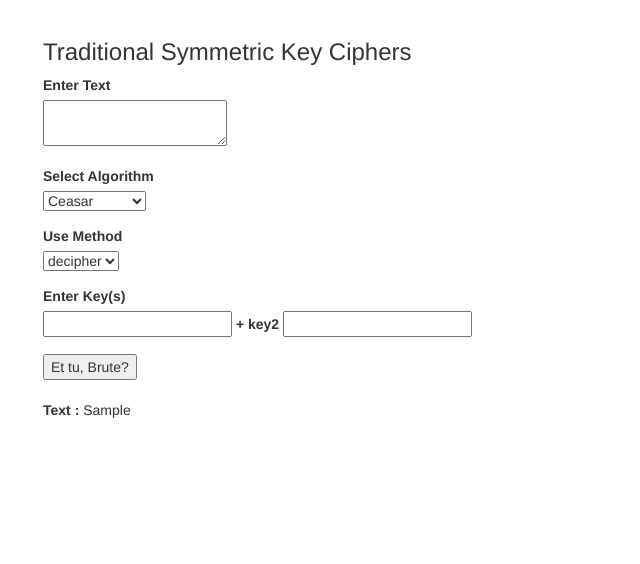
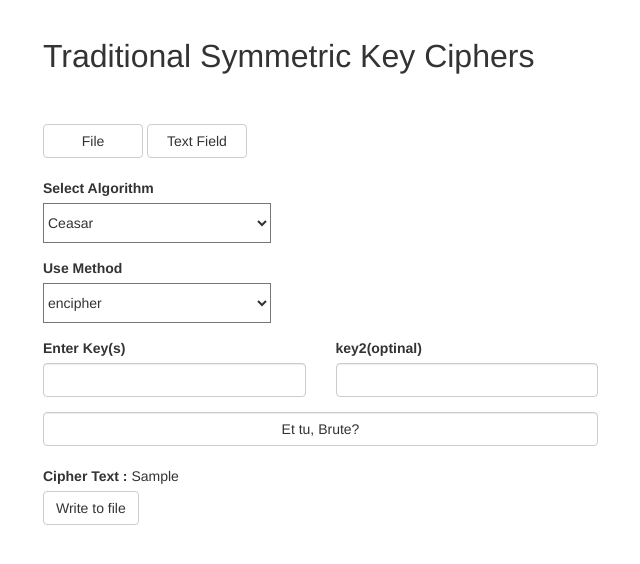
Before and after one commit to plag-ci/cipherpy, a Flask app: template templates/form-cipher.html in a window 1280 px wide. Shown: the part 51-615 px from the top of the page, without its empty margins (27-667 px from the left). Run offline with Flask 2, Linux system fonts and the light colour scheme; the template is opened without the code that fills it: values that come from a table or form of the project are taken from there, most other values are stand-ins (such as "Sample title", 1, 10 or a date in 2020); some libraries are stand-ins or nearby versions.

Commit message:
Something editing and patches

```diff
--- a/forms.py
+++ b/forms.py
@@ -7,7 +7,7 @@ class CipherForm(Form):
 	key1 = TextField('form-control', validators=[DataRequired()])
 	key2 = TextField('form-control')
 	algorithm = SelectField('form-control', choices=[(0,'Ceasar'),(1,'Affine'),(6,'Additive'),(7,'Multiplicative'),(5,'Substitution'),(2,'Playfair'),(3,'Vigenere'),(4,'Autokey')])
-	switch = SelectField('form-control', choices=[(0,'decipher'),(1,'encipher')])
+	switch = SelectField('form-control', choices=[(1,'encipher'),(0,'decipher')])
 
 		#0 : ceasar, # key
 		#1 : affine, # key1 key2
--- a/main.py
+++ b/main.py
@@ -1,14 +1,50 @@
-from flask import Flask, render_template, request, redirect, url_for
+import os
+from werkzeug import secure_filename
+
+from flask import Flask, render_template, request, redirect, url_for,make_response
 from forms import *
 from utils.monos import *
 from utils.poly import *
 
 app = Flask(__name__)
+
+UPLOAD_FOLDER = '/path/to/the/uploads'
+ALLOWED_EXTENSIONS = set(['txt'])
+app.config['MAX_CONTENT_LENGTH'] = 1 * 1024 * 1024
 app.config.from_object('config')
+app.config['UPLOAD_FOLDER'] = UPLOAD_FOLDER
+
+def allowed_file(filename):
+	return '.' in filename and filename.rsplit('.', 1)[1] in ALLOWED_EXTENSIONS
+
+@app.route('/read', methods = ['GET', 'POST'])
+def upload_file():
+	if request.method == 'POST':
+		file = request.files['file']
+		for line in file.readlines():
+			print line
+		# if file and allowed_file(file.filename):
+		# 	filename = secure_filename(file.filename)
+		# 	file.save(os.path.join(app.config['UPLOAD_FOLDER'], filename))
+		# 	return redirect(url_for('uploaded_file', filename=filename))
+	return '''
+	<!doctype html>
+	<title>Upload new File</title>
+	<h1>Upload new File</h1>
+	<form action="" method=post enctype=multipart/form-data>
+	<p><input type=file name=file>
+	<input type=submit value=Upload>
+	</form>
+	'''
+
+@app.route('/download-file', methods = [ 'GET', 'POST' ])
+def download_file():
+	response = make_response(request.form['the_file'].strip())
+	response.headers["Content-Disposition"] = "attachment; filename=cipher.txt"
+	return response
 
 @app.route('/', methods = ['GET', 'POST'])
 def home():
-
 	options = {
 		0 : ceasar, # key
 		1 : affine, # key1 key2
@@ -23,7 +59,13 @@ def home():
 	form = CipherForm(csrf_enabled=True)
 	#Form Submit
 	if form.is_submitted():
-		text = form.text.data
+		text = ''
+		if request.files['file']:
+			for line in request.files['file'].readlines():
+				text += line
+		else:
+			text = form.text.data
+
 		key1 = form.key1.data
 		key2 = form.key2.data
 		choice = int(form.algorithm.data)
--- /dev/null
+++ b/static/css/main.css
@@ -0,0 +1,51 @@
+.form-heading {
+	font-size: 32px;
+	margin: 20px 0 50px 0;
+}
+
+.hide {
+	display: none;
+}
+
+.select-input {
+	margin: 20px 0;
+}
+
+.select-input button {
+	width: 100px;
+}
+
+.text-area textarea {
+	width: 100%;
+	height: 130px;
+}
+
+select, option {
+	height: 40px;
+	width: 20%;
+	background-color: white;
+}
+
+.btn-file {
+    position: relative;
+    overflow: hidden;
+}
+.btn-file input[type=file] {
+    position: absolute;
+    top: 0;
+    right: 0;
+    min-width: 100%;
+    min-height: 100%;
+    font-size: 100px;
+    text-align: right;
+    filter: alpha(opacity=0);
+    opacity: 0;
+    outline: none;
+    background: white;
+    cursor: inherit;
+    display: block;
+}
+
+.file-area {
+	margin-bottom: 20px;
+}
--- /dev/null
+++ b/static/js/core.js
@@ -0,0 +1,43 @@
+$(document).ready(function(){
+	$("input").addClass("form-control");
+
+	$(".select-input button").click(function(e){
+		e.preventDefault();
+		if ($(this).text() == 'Text Field'){
+			$(".text-area").removeClass("hide");
+			$(".file-area").addClass("hide");
+		}else{
+			$(".text-area").addClass("hide");
+			$(".file-area").removeClass("hide");
+		}
+
+
+
+		// $("text-area").removeClass()
+	});
+
+	$('.btn-file :file').on('fileselect', function(event, numFiles, label) {
+
+        var input = $(this).parents('.input-group').find(':text'),
+            log = numFiles > 1 ? numFiles + ' files selected' : label;
+
+        if( input.length ) {
+            input.val(log);
+        } else {
+            if( log ) alert(log);
+        }
+
+    });
+
+
+	function c (a) {
+		console.log(a);
+	}
+});
+
+$(document).on('change', '.btn-file :file', function() {
+  var input = $(this),
+      numFiles = input.get(0).files ? input.get(0).files.length : 1,
+      label = input.val().replace(/\\/g, '/').replace(/.*\//, '');
+  input.trigger('fileselect', [numFiles, label]);
+});
--- a/templates/form-cipher.html
+++ b/templates/form-cipher.html
@@ -1,12 +1,33 @@
 {% extends 'layout-main.html' %}
 {% block content %}
-  <form method="post" class="form">
+  <form method="post" class="form" enctype="multipart/form-data">
     {{ form.hidden_tag() }}
     <h3 class="form-heading">Traditional Symmetric Key Ciphers </h3>
 
+    <div class="select-input">
+        <button class="btn btn-default">File</button>
+        <button class="btn btn-default">Text Field</button>
+    </div>
+
+    <div class="row file-area hide">
+        <div class="col-lg-6 col-sm-6 col-12">
+            <h4>File text upload</h4>
+            <div class="input-group">
+                <span class="input-group-btn">
+                    <span class="btn btn-primary btn-file">
+                        Browse… <input type="file" name="file">
+                    </span>
+                </span>
+                <input type="text" class="form-control" readonly="">
+            </div>
+        </div>
+    </div>
+
+    <div class="text-area hide">
         <div class="form-group">
             <label for="text">Enter Text</label><br>
             {{ form.text() }}
+        </div>
     </div>
     <div class="form-group">
         <label for="alg">Select Algorithm</label><br>
@@ -17,18 +38,37 @@
         {{ form.switch() }}
     </div>
     <div class="form-group">
+        <div class="row">
+            <div class="col-lg-3">
                 <label for="key1">Enter Key(s)</label><br>
                 {{ form.key1() }}
-        <label for="key2">+ key2</label>
+            </div>
+            <div class="col-lg-3">
+                <label for="key2">key2(optinal)</label>
                 {{ form.key2() }}
             </div>
-
-    <input type="submit" value="Et tu, Brute?">
+        </div>
+    </div>
+    <div class="row">
+        <div class="col-lg-6">
+            <input type="submit" value="Et tu, Brute?" class="btn btn-default">
+        </div>
+    </div>
   </form>
 
   <br>
+  {% if l_txt %}
   <div class="form-group">
-        <label for="meth">Text : </label>
+        <label for="meth">Cipher Text : </label>
          {{ l_txt }}
+         <div>
+             <form method="post" action="/download-file" enctype="multipart/form-data">
+                 <textarea name="the_file" class="hide">
+                     {{ l_txt }}
+                 </textarea>
+                <button class="btn btn-default">Write to file</button>
+             </form>
          </div>
+    </div>
+  {% endif %}
 {% endblock %}
--- a/templates/layout-main.html
+++ b/templates/layout-main.html
@@ -13,6 +13,7 @@
 
     <!-- Bootstrap Core CSS -->
     <link href="/static/css/bootstrap.min.css" rel="stylesheet">
+    <link href="/static/css/main.css" rel="stylesheet">
 
     <!-- Custom CSS -->
     <style>
@@ -53,6 +54,7 @@
 
     <!-- Bootstrap Core JavaScript -->
     <script src="/static/js/bootstrap.min.js"></script>
+    <script src="/static/js/core.js"></script>
 
 </body>
 
```
Lines whose indentation alone changed are shown as unchanged.
